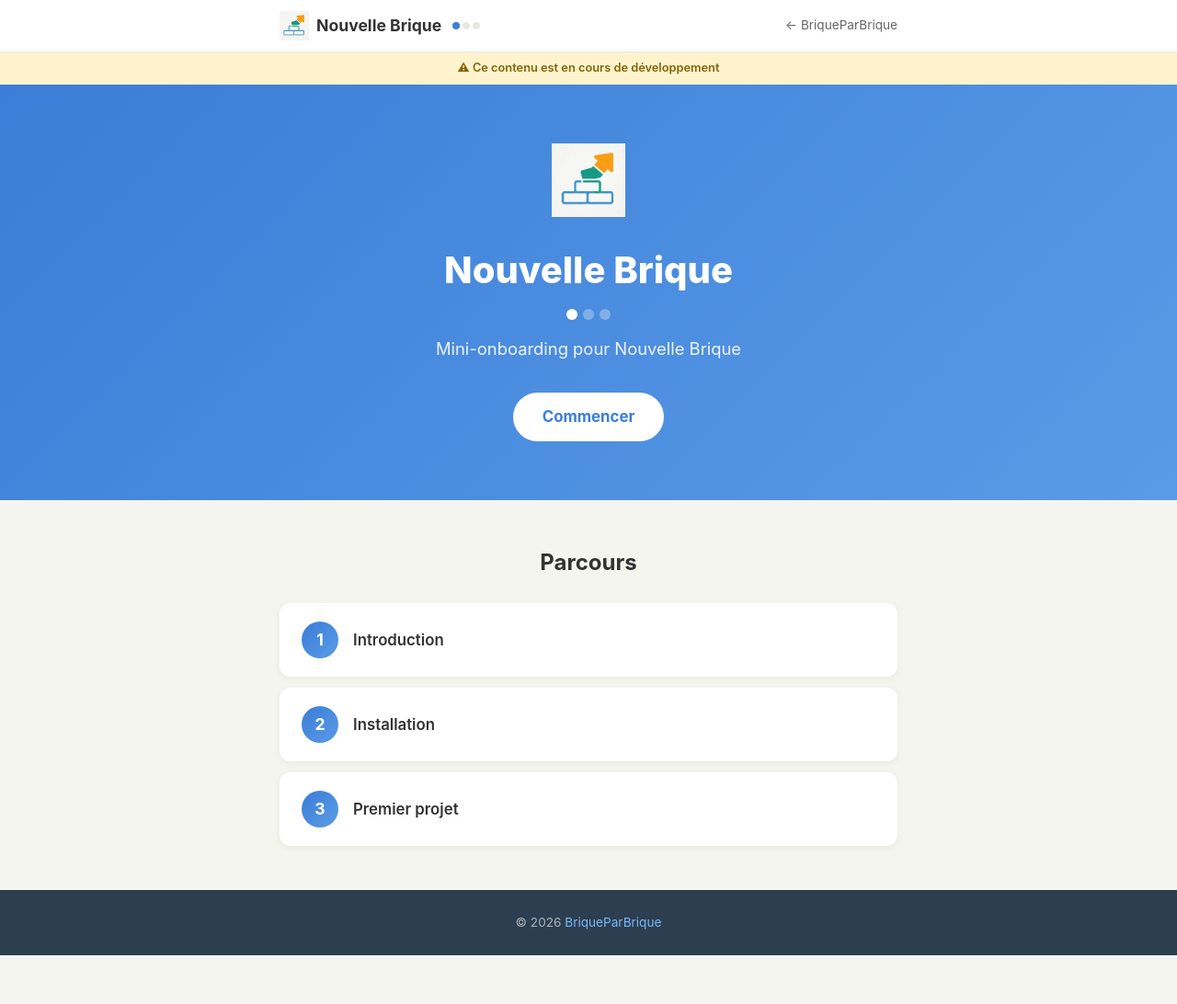
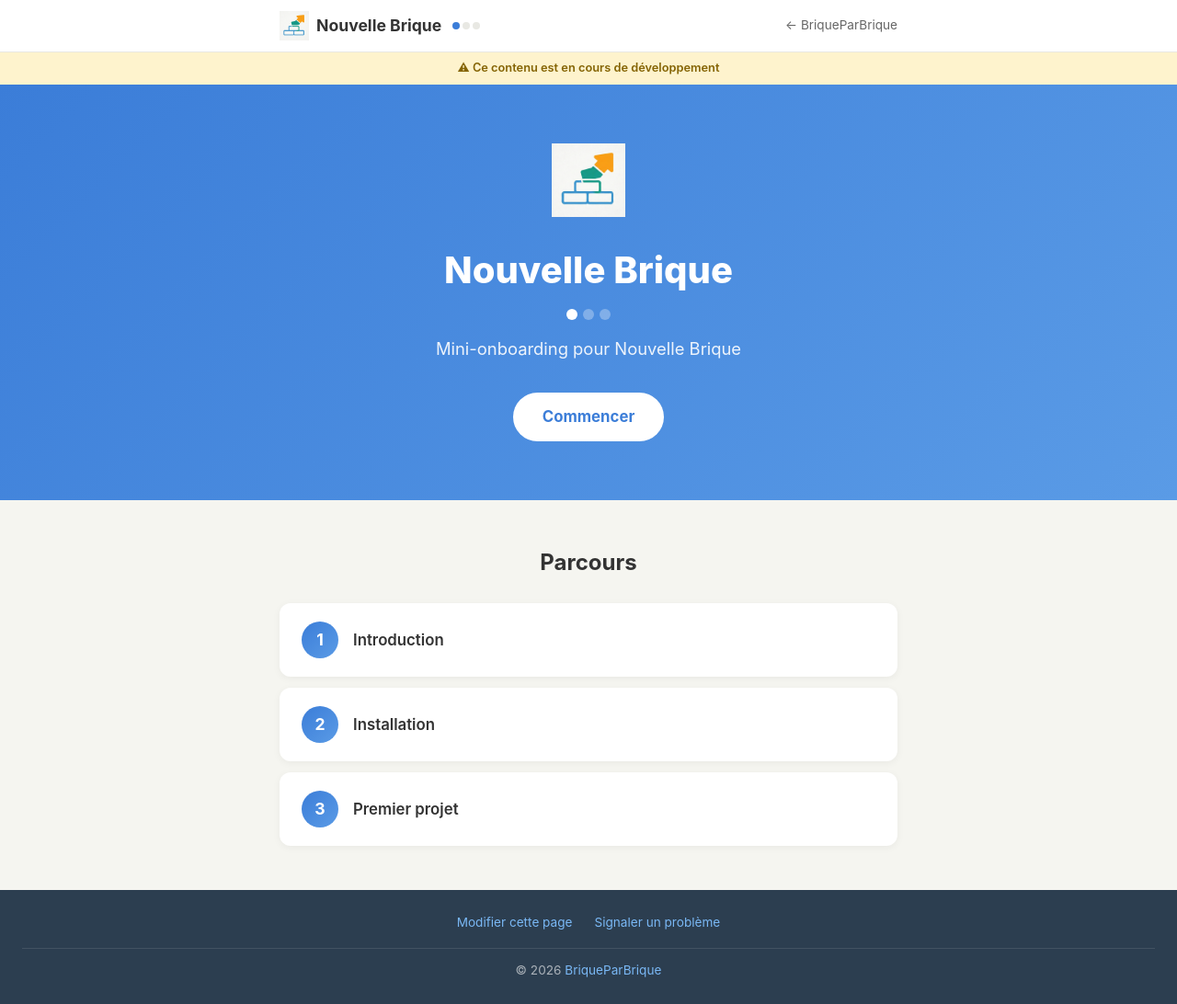
Before and after one commit to BriqueParBrique/nouvelle-brique, a Jekyll site: the page built from index.html, in a window 1280 px wide and 1092 px high. Shown: the whole window at 92% size. Built offline with Jekyll 4.4.1, drawn with Linux system fonts in a browser that asks for light colours.

Commit message:
Add edit and issue links in footer
Add "Modifier cette page" and "Signaler un problème" links to every
page footer, pointing to the GitHub editor and issue form with
pre-filled context.

Co-Authored-By: Claude Opus 4.6 <noreply@anthropic.com>

```diff
--- a/_config.yml
+++ b/_config.yml
@@ -12,6 +12,7 @@ title: 'Nouvelle Brique - BriqueParBrique'
 description: 'Mini-onboarding pour Nouvelle Brique'
 url: 'https://briqueparbrique.github.io'
 baseurl: '/nouvelle-brique'
+repository: 'BriqueParBrique/nouvelle-brique'
 
 collections:
   steps:
--- a/_layouts/default.html
+++ b/_layouts/default.html
@@ -51,6 +51,12 @@
       {% endif %}
     </nav>
     {% endif %}
+    {% if site.repository %}
+    <div class="footer-links">
+      <a href="https://github.com/{{ site.repository }}/edit/main/{{ page.path }}">Modifier cette page</a>
+      <a href="https://github.com/{{ site.repository }}/issues/new?title=Problème : {{ page.title | default: site.title | url_encode }}&body=Page : {{ page.url | absolute_url | url_encode }}%0A%0ADécrivez le problème ici.">Signaler un problème</a>
+    </div>
+    {% endif %}
     <div class="footer-content">
       <p>© {{ 'now' | date: '%Y' }} <a href="https://briqueparbrique.github.io">BriqueParBrique</a></p>
     </div>
--- a/assets/css/style.css
+++ b/assets/css/style.css
@@ -493,6 +493,15 @@ img {
   color: var(--color-white);
 }
 
+.footer-links {
+  display: flex;
+  justify-content: center;
+  gap: 1.5rem;
+  padding-bottom: 1rem;
+  margin-bottom: 0.75rem;
+  border-bottom: 1px solid rgba(255, 255, 255, 0.1);
+}
+
 /* ============================================
    Navigation entre niveaux (footer)
    ============================================ */
```
